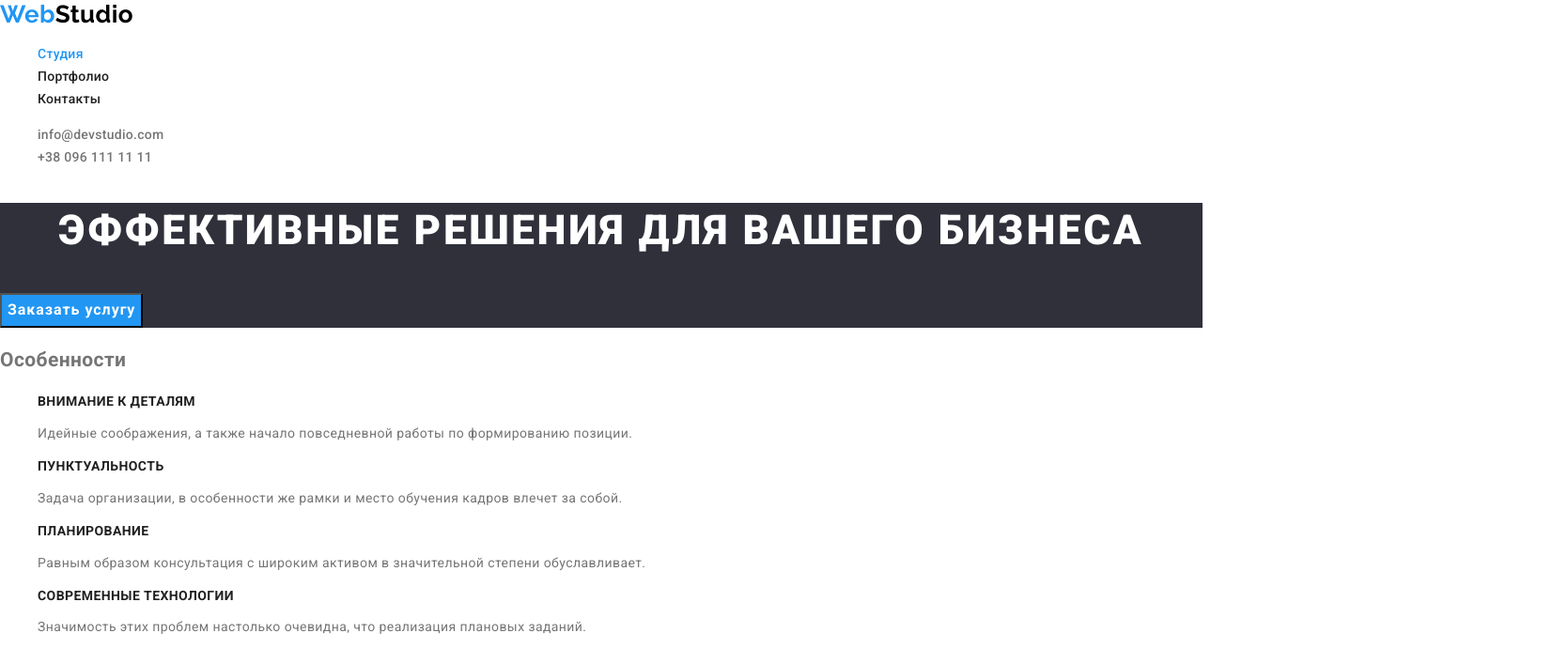
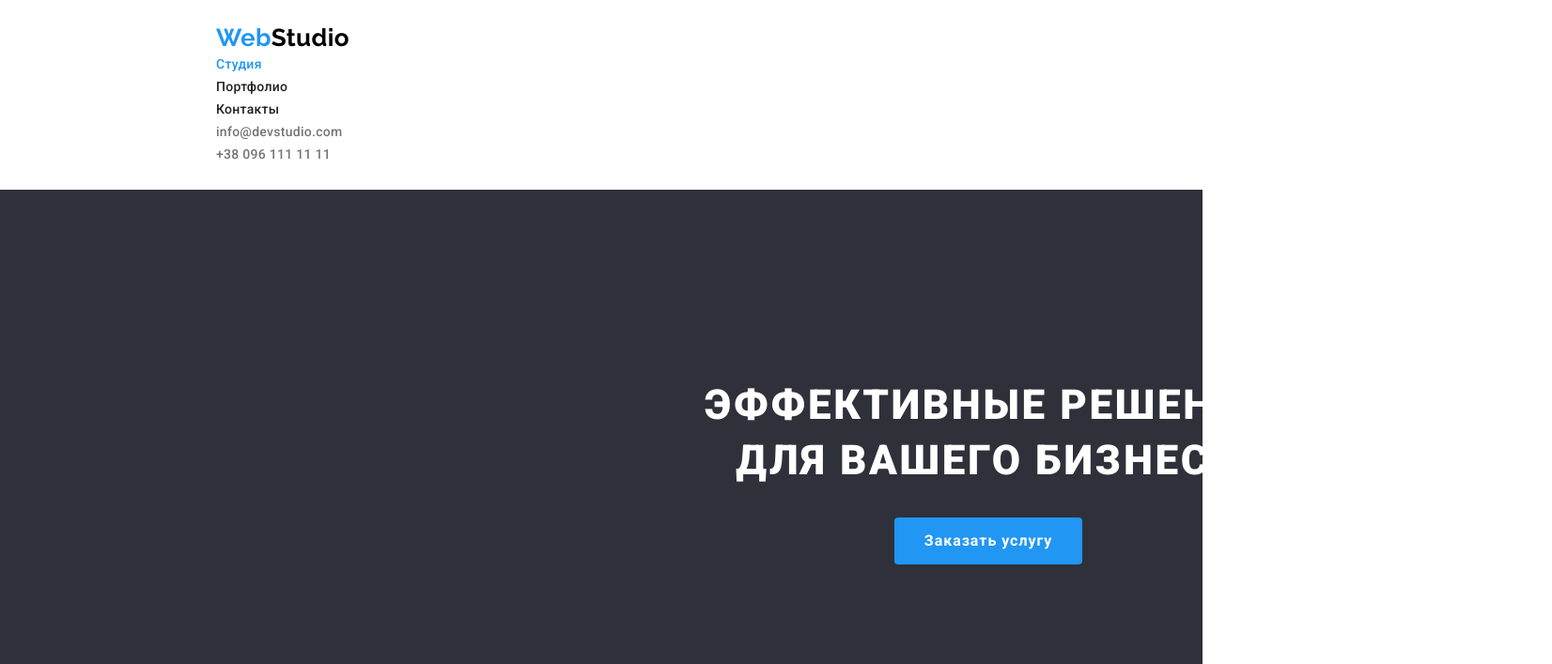
Before and after one commit to Paul48wt/goit-markup-hw-03, a plain HTML site: page index.html in a window 1280 px wide. Shown: the top 707 px of the page at 94% size, 1652 px wide, since content can reach past the window. Drawn offline with nearby package versions, Linux system fonts and the light colour scheme.

Commit message:
размтка

```diff
--- a/css/styles.css
+++ b/css/styles.css
@@ -19,8 +19,20 @@ body {
   letter-spacing: 0.03em;
 }
 
+.container {
+  width: 1200px;
+  margin: 0 auto;
+  padding-left: 15px;
+  padding-right: 15px;
+}
 ul {
   list-style: none;
+  margin: 0;
+  padding: 0;
+}
+
+.header {
+  padding: 25px 215px;
 }
 
 .logo {
@@ -76,15 +88,19 @@ ul {
 
 /* Section Hero */
 
-.section-hero {
+.hero {
   background-color: #2f303a;
+  padding: 200px 452px;
+  text-align: center;
 }
 .hero-title {
+  width: 696px;
+  margin: 0 auto 30px auto;
   color: #ffffff;
   font-weight: 900;
   font-size: 44px;
   line-height: 1.36;
-  text-align: center;
+
   letter-spacing: 0.06em;
   text-transform: uppercase;
 }
@@ -127,6 +143,10 @@ ul {
 /* Button */
 
 .button {
+  display: inline-block;
+  border: 0px solid transparent;
+  border-radius: 4px;
+  padding: 6px 22px;
   color: var(--title-text-color);
   font-family: inherit;
   font-weight: 500;
@@ -142,6 +162,8 @@ ul {
   background-color: var(--accent-color);
 }
 .button.hero-button {
+  display: inline-block;
+  padding: 10px 32px;
   color: #ffffff;
   background-color: var(--accent-color);
   font-weight: 700;
--- a/index.html
+++ b/index.html
@@ -18,7 +18,7 @@
     <link rel="stylesheet" href="./css/styles.css" />
   </head>
   <body>
-    <header class="heder">
+    <header class="header">
       <div class="container">
         <nav>
           <a lang="en" href="./index.html" class="logo"
@@ -38,14 +38,17 @@
     </header>
     <main>
       <!-- Hero -->
-      <section class="section-hero">
+      <section class="hero">
+        <div class="container">
           <h1 class="hero-title">Эффективные решения для вашего бизнеса</h1>
           <button type="button" class="button hero-button">
             Заказать услугу
           </button>
+        </div>
       </section>
       <!-- features -->
-      <section class="section-features">
+      <section class="features">
+        <div class="container">
           <h2>Особенности</h2>
           <ul class="future-list">
             <li>
@@ -58,8 +61,8 @@
             <li>
               <h3 class="title">Пунктуальность</h3>
               <p>
-              Задача организации, в особенности же рамки и место обучения кадров
-              влечет за собой.
+                Задача организации, в особенности же рамки и место обучения
+                кадров влечет за собой.
               </p>
             </li>
             <li>
@@ -77,6 +80,7 @@
               </p>
             </li>
           </ul>
+        </div>
       </section>
       <!-- what we do -->
       <section class="section-we">
```
Lines whose indentation alone changed are shown as unchanged.
